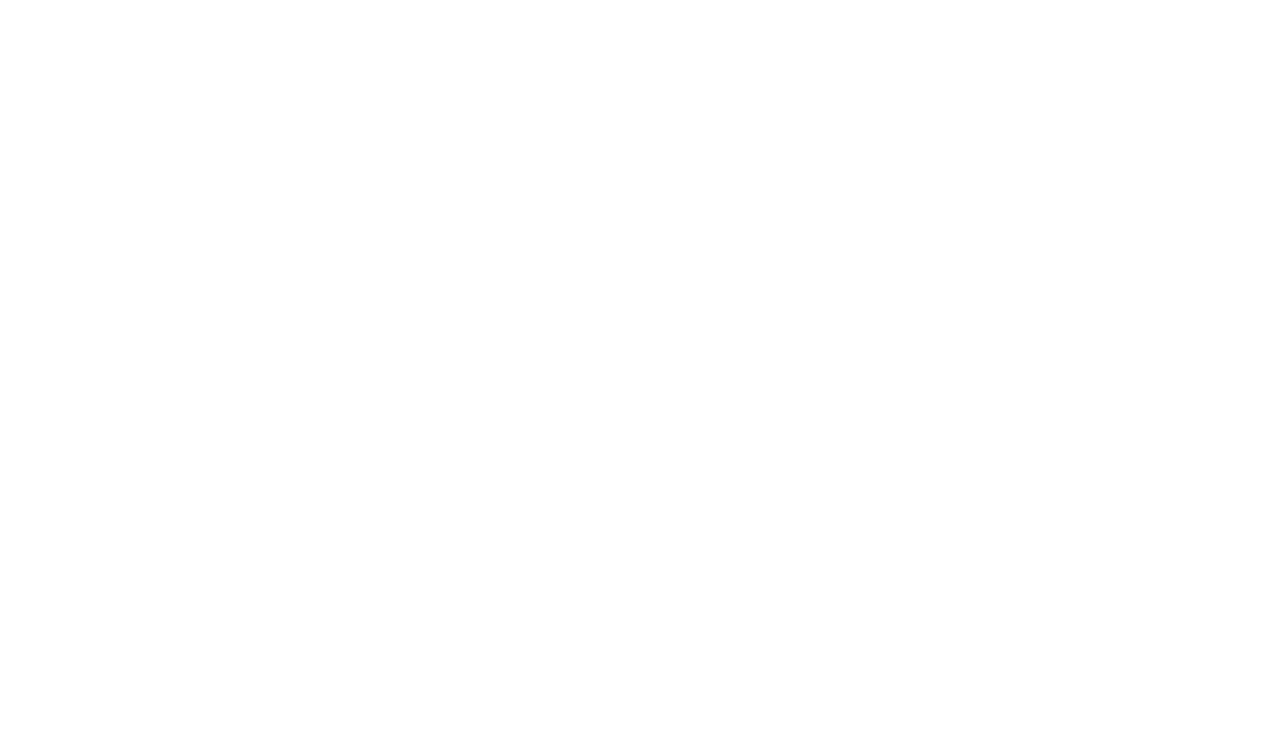
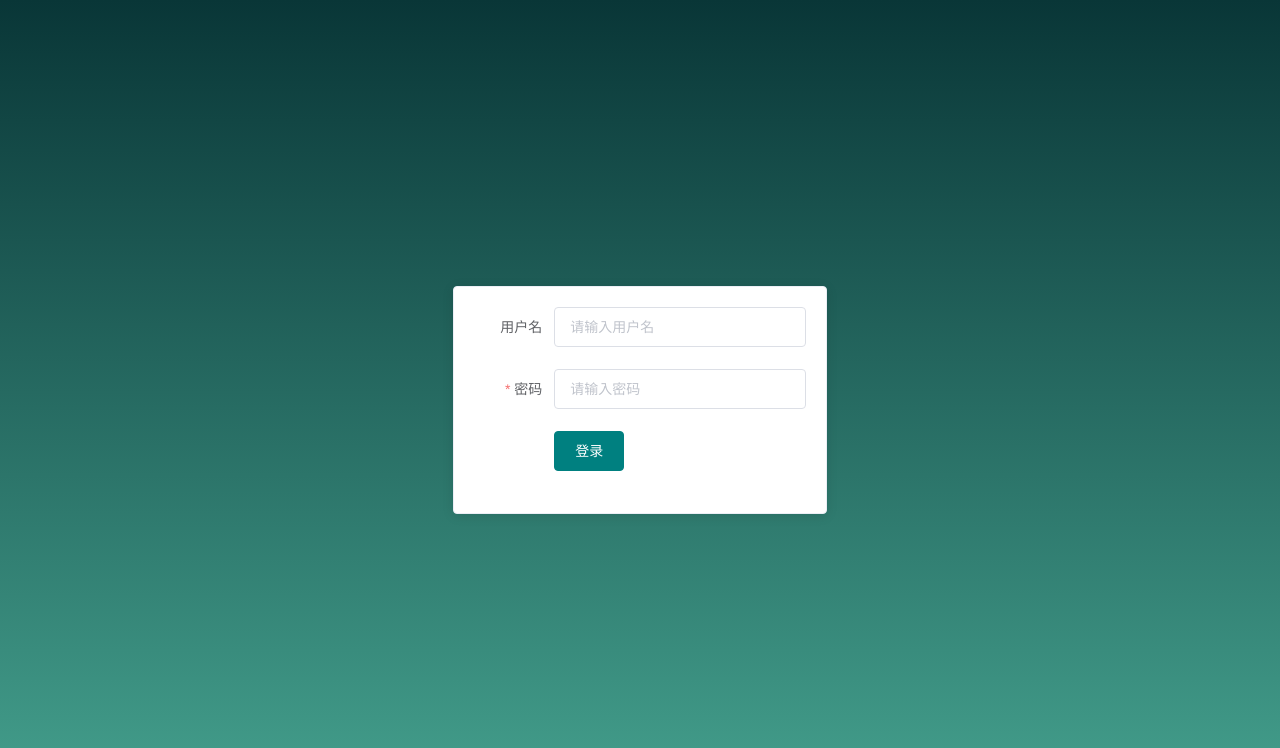
Before and after one commit to JeffShell/vw-line, a Vue app: page /login in a window 1280 px wide. Shown: the top 748 px of the page. Built offline with nearby package versions, Linux system fonts and the light colour scheme.

Commit message:
完成登录页面样式

```diff
--- a/src/router/index.js
+++ b/src/router/index.js
@@ -1,12 +1,18 @@
 import Vue from 'vue'
 import VueRouter from 'vue-router'
+import Login from '@/views/Login';
 import Home from "@/views/Home.vue";
 import InterBlockchainShow from "@/views/InterBlockchainShow.vue";
-import Nothing from "@/views/Nothing.vue"
+import Nothing from "@/views/Nothing.vue";
 
 Vue.use(VueRouter)
 
 const routes = [
+  {
+    path: "/login",
+    name: "Login",
+    component: Login
+  },
   {
     path: '/',
     redirect: "/interblockchainshow",
--- /dev/null
+++ b/src/views/Login.vue
@@ -0,0 +1,68 @@
+<template>
+<el-row class="main" type="flex" justify="center" align="middle">
+  <el-col :span="8" :md="7">
+    <el-card>
+      <el-form
+        ref="formdata"
+        :model="formdata"
+        label-width="80px"
+        :rules="rules">
+        <el-form-item label="用户名" prop="user">
+          <el-input v-model="formdata.user" placeholder="请输入用户名"></el-input>
+        </el-form-item>
+        <el-form-item label="密码" prop="passwd">
+          <el-input v-model="formdata.passwd" placeholder="请输入密码" show-password></el-input>
+        </el-form-item>
+        <el-form-item>
+          <el-button type="primary" @click="validate('formdata')">
+            登录
+          </el-button>
+        </el-form-item>
+      </el-form>
+    </el-card>
+  </el-col>
+</el-row>
+
+</template>
+<script>
+export default {
+  data(){
+    return {
+      formdata: {
+        user: '',
+        passwd: '',
+      },
+      rules: {
+        passwd: [
+          { required: true, message: '请输入', trigger: 'blur' },
+          { max: 5, message: "请输入至少5个数字" }
+        ]
+      }
+    }
+  },
+  methods:{
+    validate(value){
+      this.$refs[value].validate((valid) => {
+        if (valid) {
+          console.log(valid);
+        } else {
+          console.log('error submit!!');
+          return false;
+        }
+      });
+    }
+  }
+
+}
+</script>
+<style lang="scss">
+body {
+  background: #44a08d;
+  background: -webkit-linear-gradient(to top, #44a08d, #093637);
+  background: linear-gradient(to top, #44a08d, #093637);
+}
+.main {
+  height: 100vh;
+  margin-top: 0px;
+}
+</style>
--- a/vue.config.js
+++ b/vue.config.js
@@ -1,4 +1,3 @@
-const path = require('path')
 module.exports = {
     publicPath: '/',
 }
```
Lines whose indentation alone changed are shown as unchanged.
